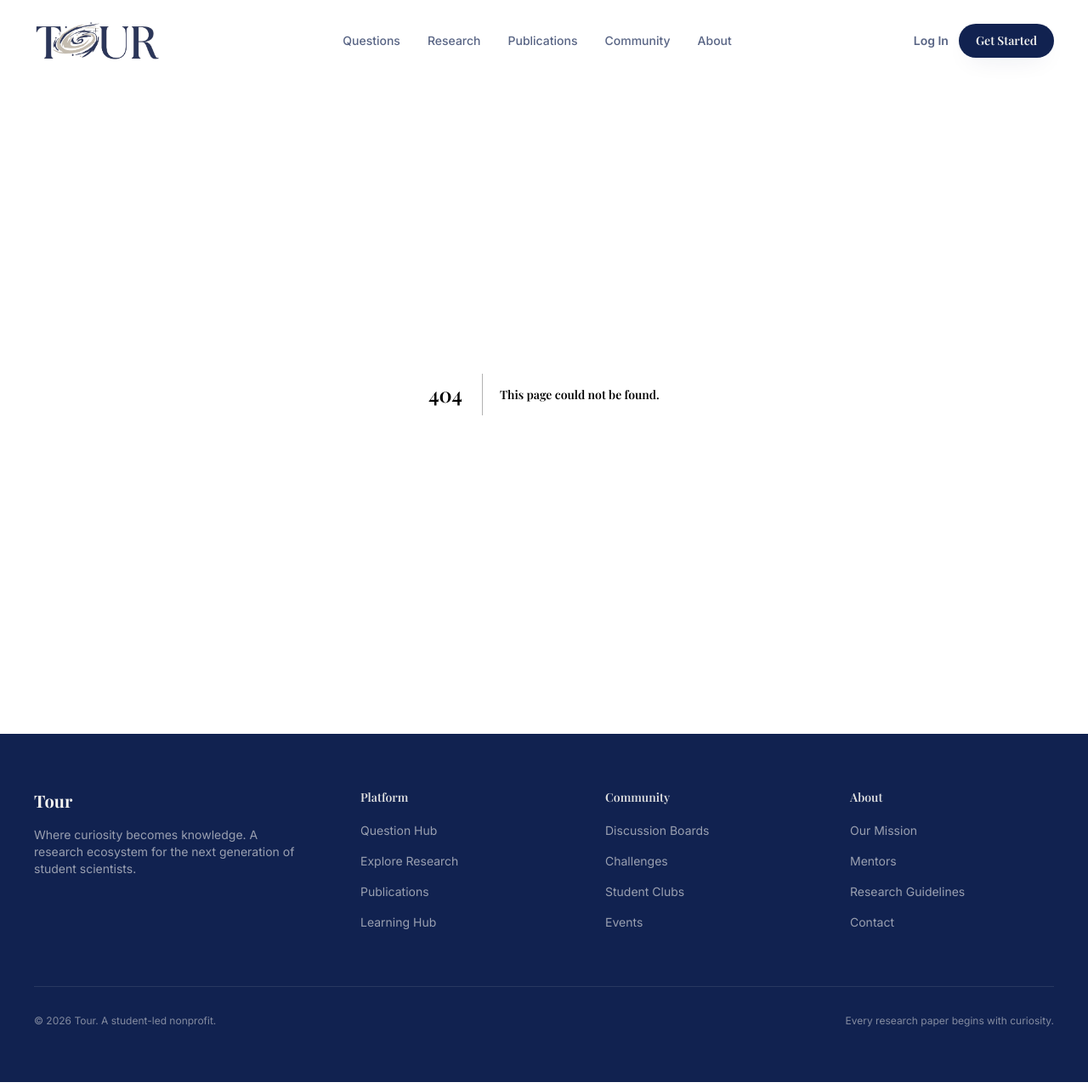
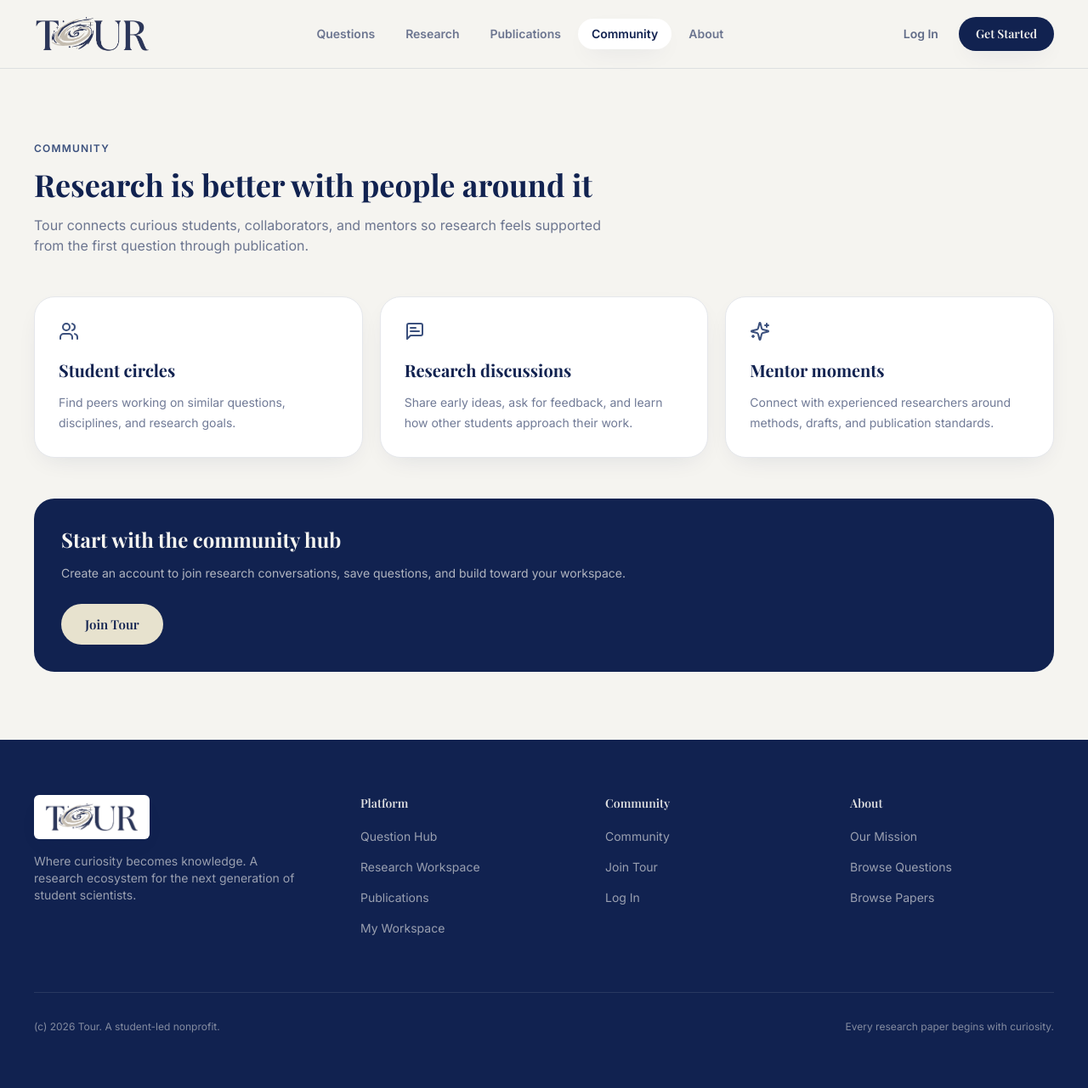
Before and after one commit to Kaliza-e/Tour, a Next.js app: page /community in a window 1280 px wide. Before the commit this address had no page. Shown: the whole page at 85% size. Built offline with nearby package versions, Linux system fonts and the light colour scheme.

Commit message:
updating the font and logo

```diff
--- /dev/null
+++ b/app/about/page.tsx
@@ -0,0 +1,55 @@
+import Link from "next/link";
+import { GraduationCap, Lightbulb, Newspaper } from "lucide-react";
+import { Button } from "@/components/ui/button";
+
+const principles = [
+  {
+    icon: Lightbulb,
+    title: "Curiosity first",
+    text: "Students begin with questions that feel alive, specific, and worth investigating.",
+  },
+  {
+    icon: GraduationCap,
+    title: "Guided rigor",
+    text: "The platform helps students move through research habits, evidence, drafting, and review.",
+  },
+  {
+    icon: Newspaper,
+    title: "Publication mindset",
+    text: "Every project is shaped toward clear communication and work that can be shared.",
+  },
+];
+
+export default function AboutPage() {
+  return (
+    <div className="container-tour py-20">
+      <span className="text-xs font-semibold uppercase tracking-widest text-sapphire">About Tour</span>
+      <h1 className="mt-3 max-w-3xl font-heading text-4xl font-bold text-navy">
+        A student-led research ecosystem for the next generation of thinkers
+      </h1>
+      <p className="mt-4 max-w-2xl text-navy/60">
+        Tour exists to make research feel reachable. It helps students ask stronger questions,
+        organize real projects, collaborate with others, and publish discoveries with confidence.
+      </p>
+
+      <div className="mt-12 grid gap-5 md:grid-cols-3">
+        {principles.map((item) => (
+          <div key={item.title} className="rounded-card border border-navy/8 bg-white p-7 shadow-card">
+            <item.icon className="text-sapphire" size={24} />
+            <h2 className="mt-5 font-heading text-xl font-bold text-navy">{item.title}</h2>
+            <p className="mt-3 text-sm leading-6 text-navy/60">{item.text}</p>
+          </div>
+        ))}
+      </div>
+
+      <div className="mt-12 flex flex-col gap-3 sm:flex-row">
+        <Link href="/questions">
+          <Button>Explore Questions</Button>
+        </Link>
+        <Link href="/publications">
+          <Button variant="secondary">Read Publications</Button>
+        </Link>
+      </div>
+    </div>
+  );
+}
--- a/app/api/papers/[id]/publish/route.ts
+++ b/app/api/papers/[id]/publish/route.ts
@@ -1,5 +1,6 @@
 import { NextResponse } from "next/server";
 import { getServerSession } from "next-auth";
+import type { Prisma } from "@prisma/client";
 import { authOptions } from "@/lib/auth";
 import { prisma } from "@/lib/prisma";
 
@@ -26,7 +27,7 @@ export async function POST(_request: Request, { params }: { params: { id: string
     return NextResponse.json({ error: "Paper must be approved before it can be published." }, { status: 400 });
   }
 
-  const updates = [
+  const updates: Prisma.PrismaPromise<unknown>[] = [
     prisma.researchPaper.update({
       where: { id: paper.id },
       data: { status: "PUBLISHED", publishedAt: new Date() },
--- /dev/null
+++ b/app/community/page.tsx
@@ -0,0 +1,54 @@
+import Link from "next/link";
+import { MessageSquareText, Sparkles, Users } from "lucide-react";
+import { Button } from "@/components/ui/button";
+
+const groups = [
+  {
+    icon: Users,
+    title: "Student circles",
+    text: "Find peers working on similar questions, disciplines, and research goals.",
+  },
+  {
+    icon: MessageSquareText,
+    title: "Research discussions",
+    text: "Share early ideas, ask for feedback, and learn how other students approach their work.",
+  },
+  {
+    icon: Sparkles,
+    title: "Mentor moments",
+    text: "Connect with experienced researchers around methods, drafts, and publication standards.",
+  },
+];
+
+export default function CommunityPage() {
+  return (
+    <div className="container-tour py-20">
+      <span className="text-xs font-semibold uppercase tracking-widest text-sapphire">Community</span>
+      <h1 className="mt-3 font-heading text-4xl font-bold text-navy">Research is better with people around it</h1>
+      <p className="mt-4 max-w-2xl text-navy/60">
+        Tour connects curious students, collaborators, and mentors so research feels supported from the
+        first question through publication.
+      </p>
+
+      <div className="mt-12 grid gap-5 md:grid-cols-3">
+        {groups.map((group) => (
+          <div key={group.title} className="rounded-card border border-navy/8 bg-white p-7 shadow-card">
+            <group.icon className="text-sapphire" size={24} />
+            <h2 className="mt-5 font-heading text-xl font-bold text-navy">{group.title}</h2>
+            <p className="mt-3 text-sm leading-6 text-navy/60">{group.text}</p>
+          </div>
+        ))}
+      </div>
+
+      <div className="mt-12 rounded-card bg-navy p-8 text-ivory">
+        <h2 className="font-heading text-2xl font-bold">Start with the community hub</h2>
+        <p className="mt-3 max-w-2xl text-sm leading-6 text-ivory/70">
+          Create an account to join research conversations, save questions, and build toward your workspace.
+        </p>
+        <Link href="/join" className="mt-6 inline-flex">
+          <Button variant="champagne">Join Tour</Button>
+        </Link>
+      </div>
+    </div>
+  );
+}
--- /dev/null
+++ b/app/get-started/page.tsx
@@ -0,0 +1,5 @@
+import { redirect } from "next/navigation";
+
+export default function GetStartedPage() {
+  redirect("/join");
+}
--- a/app/join/page.tsx
+++ b/app/join/page.tsx
@@ -3,6 +3,7 @@
 import React, { useState } from "react";
 import Link from "next/link";
 import { Button } from "@/components/ui/button";
+import { TourLogo } from "@/components/tour-logo";
 
 export default function JoinPage() {
   const [role, setRole] = useState<"student" | "company">("student");
@@ -11,9 +12,7 @@ export default function JoinPage() {
     <div className="min-h-screen bg-ivory">
       <div className="container-tour grid grid-cols-1 md:grid-cols-2 gap-8 py-16">
         <aside className="hidden md:flex flex-col items-center justify-center rounded-card bg-navy p-12 text-center text-ivory">
-          <div className="mb-6 h-20 w-20 rounded-full bg-navy/20 grid place-items-center">
-            <div className="h-12 w-12 rounded-full bg-ivory grid place-items-center text-navy font-heading font-bold">T</div>
-          </div>
+          <TourLogo variant="panel" imageClassName="h-12" className="mb-6" />
           <h2 className="text-2xl font-heading font-bold">Join Tour</h2>
           <p className="mt-3 max-w-xs text-sm text-ivory/80">Connect with peers and turn curiosity into publishable research.</p>
         </aside>
--- a/app/login/page.tsx
+++ b/app/login/page.tsx
@@ -2,15 +2,14 @@
 
 import Link from "next/link";
 import { Button } from "@/components/ui/button";
+import { TourLogo } from "@/components/tour-logo";
 
 export default function LoginPage() {
   return (
     <div className="min-h-screen bg-ivory">
       <div className="container-tour grid grid-cols-1 md:grid-cols-2 gap-8 py-16">
         <aside className="hidden md:flex flex-col items-center justify-center rounded-card bg-navy p-12 text-center text-ivory">
-          <div className="mb-6 h-20 w-20 rounded-full bg-navy/20 grid place-items-center">
-            <div className="h-12 w-12 rounded-full bg-ivory grid place-items-center text-navy font-heading font-bold">T</div>
-          </div>
+          <TourLogo variant="panel" imageClassName="h-12" className="mb-6" />
           <h2 className="text-2xl font-heading font-bold">Welcome back</h2>
           <p className="mt-3 max-w-xs text-sm text-ivory/80">Log in to continue your research.</p>
         </aside>
--- a/app/page.tsx
+++ b/app/page.tsx
@@ -81,26 +81,6 @@ const journey = [
     label: "Publish your work",
     desc: "Submit your research, share discoveries, and build your reputation.",
     icon: FileCheck2,
-  },
-];
-
-
-const stats = [
-  {
-    value: "4,200+",
-    label: "Research Questions",
-  },
-  {
-    value: "1,100+",
-    label: "Published Papers",
-  },
-  {
-    value: "6,800+",
-    label: "Researchers",
-  },
-  {
-    value: "312+",
-    label: "Organizations",
   },
 ];
 
@@ -195,23 +175,7 @@ export default function LandingPage() {
         </div>
       </section>
 
-
-      {/* STATS */}
-      <section className="border-y border-navy/8 bg-white/60">
-        <div className="container-tour grid grid-cols-2 gap-8 py-14 md:grid-cols-4">
-          {stats.map((s) => (
-            <div key={s.label} className="text-center">
-              <p className="font-heading text-3xl font-extrabold text-navy md:text-4xl">
-                {s.value}
-              </p>
-              <p className="mt-2 text-sm text-navy/50">
-                {s.label}
-              </p>
-            </div>
-          ))}
-        </div>
-      </section>
-            {/* WHY TOUR */}
+      {/* WHY TOUR */}
       <section className="py-28">
         <div className="container-tour">
 
--- a/components/footer.tsx
+++ b/components/footer.tsx
@@ -1,31 +1,30 @@
 import Link from "next/link";
+import { TourLogo } from "@/components/tour-logo";
 
 const columns = [
   {
     title: "Platform",
     links: [
       { href: "/questions", label: "Question Hub" },
-      { href: "/research", label: "Explore Research" },
+      { href: "/research", label: "Research Workspace" },
       { href: "/publications", label: "Publications" },
-      { href: "/learning", label: "Learning Hub" },
+      { href: "/workspace", label: "My Workspace" },
     ],
   },
   {
     title: "Community",
     links: [
-      { href: "/community", label: "Discussion Boards" },
-      { href: "/challenges", label: "Challenges" },
-      { href: "/community/clubs", label: "Student Clubs" },
-      { href: "/community/events", label: "Events" },
+      { href: "/community", label: "Community" },
+      { href: "/join", label: "Join Tour" },
+      { href: "/login", label: "Log In" },
     ],
   },
   {
     title: "About",
     links: [
       { href: "/about", label: "Our Mission" },
-      { href: "/about/mentors", label: "Mentors" },
-      { href: "/about/guidelines", label: "Research Guidelines" },
-      { href: "/about/contact", label: "Contact" },
+      { href: "/questions", label: "Browse Questions" },
+      { href: "/publications", label: "Browse Papers" },
     ],
   },
 ];
@@ -36,12 +35,13 @@ export function Footer() {
       <div className="container-tour py-16">
         <div className="grid gap-12 md:grid-cols-[1.4fr_1fr_1fr_1fr]">
           <div>
-            <span className="font-heading text-xl font-bold">Tour</span>
+            <TourLogo variant="panel" imageClassName="h-9" />
             <p className="mt-4 max-w-xs text-sm text-ivory/60">
               Where curiosity becomes knowledge. A research ecosystem for the next
               generation of student scientists.
             </p>
           </div>
+
           {columns.map((col) => (
             <div key={col.title}>
               <h4 className="font-heading text-sm font-semibold text-ivory/90">{col.title}</h4>
@@ -57,8 +57,9 @@ export function Footer() {
             </div>
           ))}
         </div>
+
         <div className="mt-16 flex flex-col-reverse gap-4 border-t border-ivory/10 pt-8 text-xs text-ivory/50 sm:flex-row sm:items-center sm:justify-between">
-          <p>© {new Date().getFullYear()} Tour. A student-led nonprofit.</p>
+          <p>(c) {new Date().getFullYear()} Tour. A student-led nonprofit.</p>
           <p>Every research paper begins with curiosity.</p>
         </div>
       </div>
--- a/components/navbar.tsx
+++ b/components/navbar.tsx
@@ -2,8 +2,11 @@
 
 import { useState } from "react";
 import Link from "next/link";
-import Image from "next/image";
+import { usePathname } from "next/navigation";
+import { Menu, X } from "lucide-react";
 import { Button } from "@/components/ui/button";
+import { TourLogo } from "@/components/tour-logo";
+import { cn } from "@/lib/utils";
 
 const links = [
   { href: "/questions", label: "Questions" },
@@ -15,104 +18,74 @@ const links = [
 
 export function Navbar() {
   const [open, setOpen] = useState(false);
+  const pathname = usePathname();
+
+  const isActive = (href: string) =>
+    pathname === href || (href !== "/" && pathname.startsWith(`${href}/`));
 
   return (
-    <header className="sticky top-4 z-50">
+    <header className="sticky top-0 z-50 border-b border-navy/10 bg-ivory/95 backdrop-blur">
       <div className="container-tour">
-        <div className="flex h-16 items-center justify-between">
+        <div className="flex h-20 items-center justify-between gap-4">
+          <TourLogo priority imageClassName="h-11" />
 
-          {/* Logo */}
-          <Link href="/" className="flex items-center">
-            <Image
-              src="/logo.png"
-              alt="Tour"
-              width={156}
-              height={50}
-              priority
-              className="h-12 w-auto object-contain"
-            />
-          </Link>
-
-          {/* Desktop Navigation */}
-          <nav className="hidden md:flex items-center gap-8">
+          <nav aria-label="Primary navigation" className="hidden items-center gap-1 md:flex">
             {links.map((link) => (
               <Link
                 key={link.href}
                 href={link.href}
-                className="text-sm font-medium text-navy/70 transition-colors hover:text-navy"
+                className={cn(
+                  "rounded-pill px-4 py-2 text-sm font-semibold transition-colors",
+                  isActive(link.href)
+                    ? "bg-white text-navy shadow-card"
+                    : "text-navy/60 hover:bg-white/70 hover:text-navy"
+                )}
               >
                 {link.label}
               </Link>
             ))}
           </nav>
 
-          {/* Right Side */}
-          <div className="flex items-center gap-3">
-
-            {/* Mobile Menu Button */}
-            <button
-              type="button"
-              className="text-navy md:hidden"
-              aria-label="Toggle Menu"
-              onClick={() => setOpen(!open)}
-            >
-              <svg
-                xmlns="http://www.w3.org/2000/svg"
-                className="h-6 w-6"
-                fill="none"
-                viewBox="0 0 24 24"
-                stroke="currentColor"
-              >
-                {open ? (
-                  <path
-                    strokeLinecap="round"
-                    strokeLinejoin="round"
-                    strokeWidth={2}
-                    d="M6 18L18 6M6 6l12 12"
-                  />
-                ) : (
-                  <path
-                    strokeLinecap="round"
-                    strokeLinejoin="round"
-                    strokeWidth={2}
-                    d="M4 6h16M4 12h16M4 18h16"
-                  />
-                )}
-              </svg>
-            </button>
-
-            {/* Login */}
+          <div className="flex items-center gap-2">
             <Link
               href="/login"
-              className="hidden text-sm font-semibold text-navy/70 hover:text-navy sm:block"
+              className="hidden rounded-pill px-4 py-2 text-sm font-semibold text-navy/65 transition-colors hover:bg-white/70 hover:text-navy sm:block"
             >
               Log In
             </Link>
 
-            {/* CTA */}
-            <Link href="/get-started">
-              <Button
-                size="sm"
-                className="bg-navy text-ivory hover:bg-sapphire"
-              >
+            <Link href="/join" className="hidden sm:block">
+              <Button size="sm" className="bg-navy text-ivory hover:bg-sapphire">
                 Get Started
               </Button>
             </Link>
 
+            <button
+              type="button"
+              className="grid h-10 w-10 place-items-center rounded-full border border-navy/10 bg-white text-navy shadow-card md:hidden"
+              aria-label={open ? "Close menu" : "Open menu"}
+              aria-expanded={open}
+              onClick={() => setOpen(!open)}
+            >
+              {open ? <X size={20} /> : <Menu size={20} />}
+            </button>
           </div>
         </div>
 
-        {/* Mobile Menu */}
         {open && (
-          <div className="mt-3 rounded-card border border-navy/10 bg-white p-4 shadow-card md:hidden">
+          <div className="mb-4 rounded-card border border-navy/10 bg-white p-4 shadow-card md:hidden">
             <div className="flex flex-col gap-4">
-
               {links.map((link) => (
                 <Link
                   key={link.href}
                   href={link.href}
                   onClick={() => setOpen(false)}
-                  className="text-sm font-medium text-navy/70 hover:text-navy"
+                  className={cn(
+                    "rounded-2xl px-3 py-2 text-sm font-semibold",
+                    isActive(link.href)
+                      ? "bg-ivory text-navy"
+                      : "text-navy/65 hover:bg-ivory hover:text-navy"
+                  )}
                 >
                   {link.label}
                 </Link>
@@ -121,22 +94,16 @@ export function Navbar() {
               <Link
                 href="/login"
                 onClick={() => setOpen(false)}
-                className="text-sm font-medium text-navy/70 hover:text-navy"
+                className="rounded-2xl px-3 py-2 text-sm font-semibold text-navy/65 hover:bg-ivory hover:text-navy"
               >
                 Log In
               </Link>
 
-              <Link
-                href="/get-started"
-                onClick={() => setOpen(false)}
-              >
-                <Button
-                  className="w-full bg-navy text-ivory hover:bg-sapphire"
-                >
+              <Link href="/join" onClick={() => setOpen(false)}>
+                <Button className="w-full bg-navy text-ivory hover:bg-sapphire">
                   Get Started
                 </Button>
               </Link>
-
             </div>
           </div>
         )}
--- /dev/null
+++ b/components/tour-logo.tsx
@@ -0,0 +1,48 @@
+import Image from "next/image";
+import Link from "next/link";
+import { cn } from "@/lib/utils";
+
+type TourLogoProps = {
+  className?: string;
+  imageClassName?: string;
+  href?: string;
+  priority?: boolean;
+  variant?: "plain" | "panel";
+};
+
+export function TourLogo({
+  className,
+  imageClassName,
+  href = "/",
+  priority = false,
+  variant = "plain",
+}: TourLogoProps) {
+  const logo = (
+    <span
+      className={cn(
+        "inline-flex items-center",
+        variant === "panel" && "rounded-md bg-white px-3 py-2 shadow-card",
+        className
+      )}
+    >
+      <Image
+        src="/logo.png"
+        alt="Tour"
+        width={156}
+        height={50}
+        priority={priority}
+        className={cn("h-10 w-auto object-contain", imageClassName)}
+      />
+    </span>
+  );
+
+  if (!href) {
+    return logo;
+  }
+
+  return (
+    <Link href={href} aria-label="Tour home" className="inline-flex items-center">
+      {logo}
+    </Link>
+  );
+}
```
Also changed, not shown: app/research/page.tsx (added, +56 -0 lines), package.json (+19 -19 lines), 1 other file (tests, documents, lock files or other folders).
